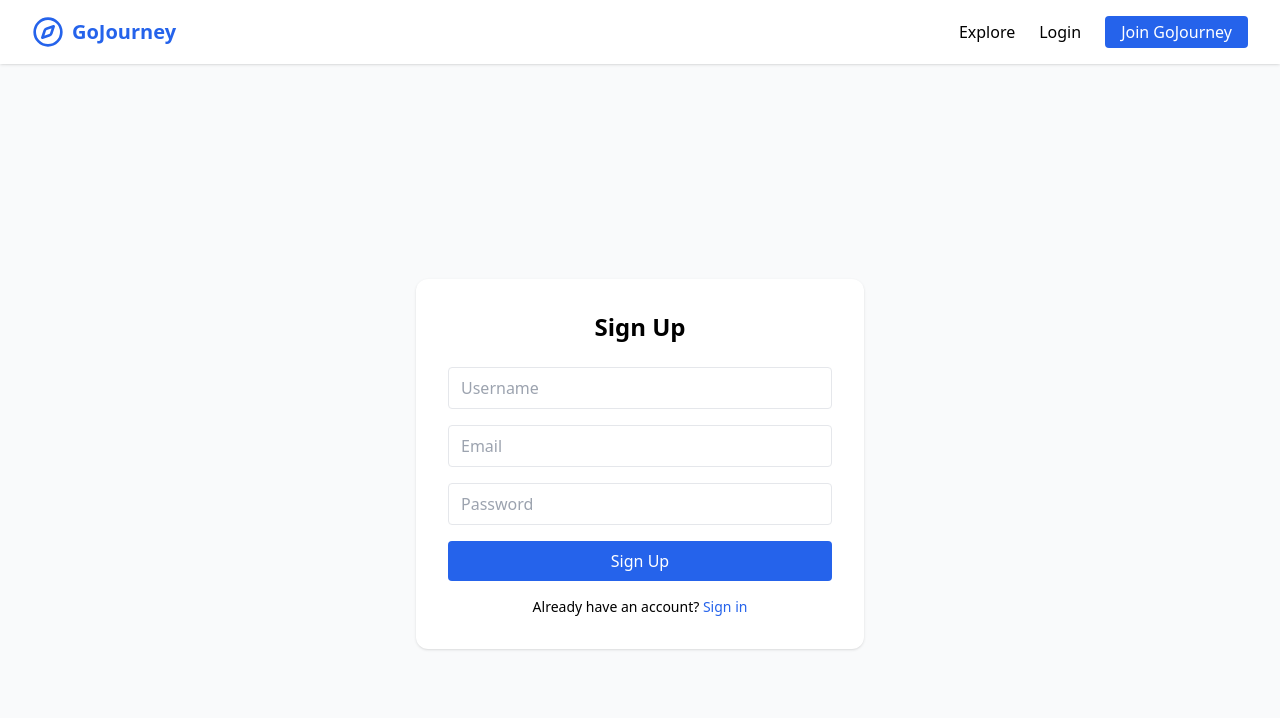
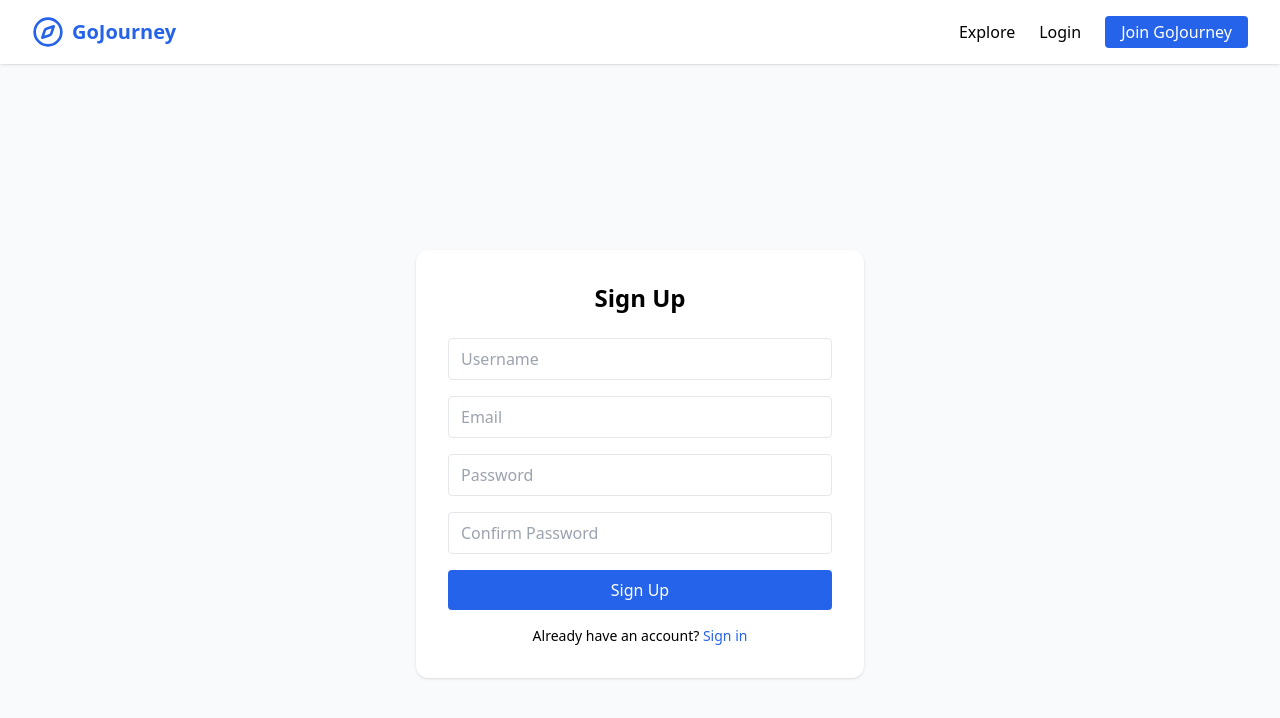
Before and after one commit to maxwellkiplagat/Travel-gojourney, a React (Vite) app in the folder client/: page /register in a window 1280 px wide. Shown: the top 718 px of the page. Built offline with nearby package versions, Linux system fonts and the light colour scheme.

Commit message:
changed the file location

```diff
--- a/client/src/pages/Register.jsx
+++ b/client/src/pages/Register.jsx
@@ -12,6 +12,9 @@ export default function Register() {
     username: Yup.string().min(3, 'Min 3 characters').required('Required'),
     email: Yup.string().email('Invalid email').required('Required'),
     password: Yup.string().min(6, 'Min 6 characters').required('Required'),
+    confirmPassword: Yup.string()
+    .oneOf([Yup.ref('password'), null], 'Passwords must match')
+    .required('Confirm your password'),
   })
 
   return (
@@ -64,7 +67,15 @@ export default function Register() {
                 />
                 <ErrorMessage name="password" component="div" className="text-red-600 text-sm" />
               </div>
-
+              <div>
+                <Field
+                  name="confirmPassword"
+                  type="password"
+                  placeholder="Confirm Password"
+                  className="w-full px-3 py-2 border rounded"
+                />
+                <ErrorMessage name="confirmPassword" component="div" className="text-red-600 text-sm" />
+              </div>
               <button
                 type="submit"
                 disabled={isSubmitting}
```
Also changed, not shown: 2 other files (tests, documents, lock files or other folders).
